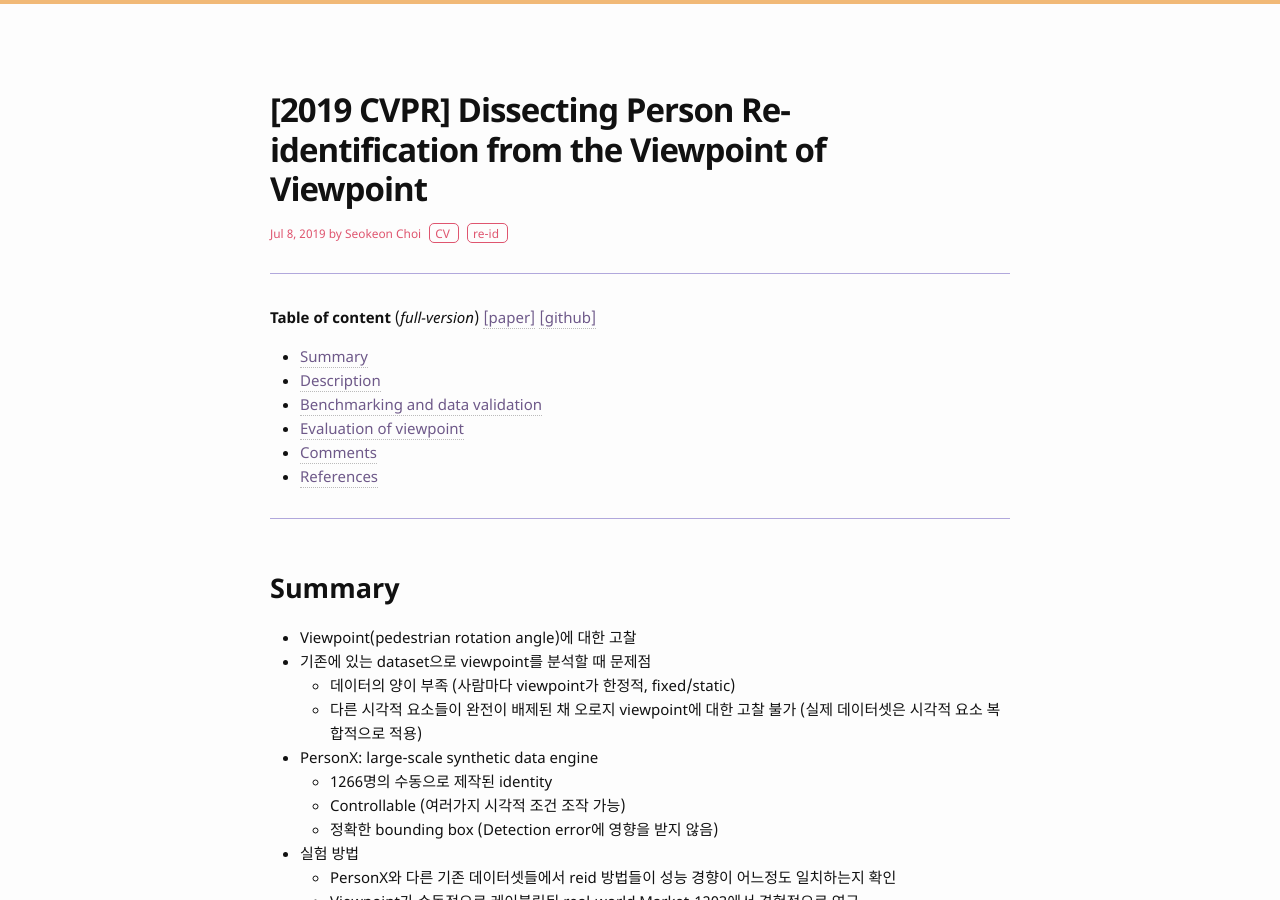
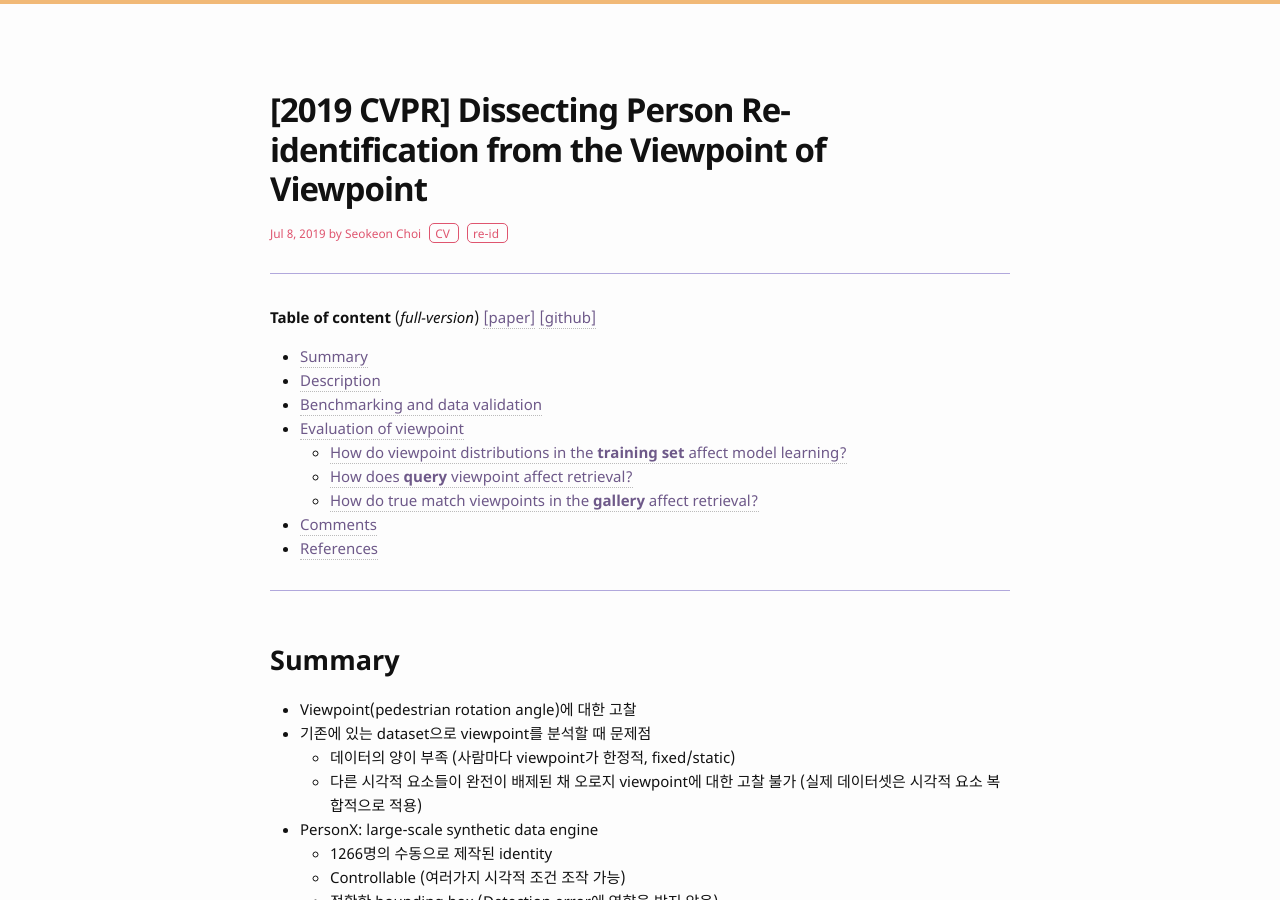
Before and after one commit to bismex/bismex.github.io, a Jekyll site: the page built from _posts/2019-07-08-PERSONX.md, in a window 1280 px wide and 900 px high. Built offline with Jekyll 4.4.1, drawn with Linux system fonts in a browser that asks for light colours; formulas are drawn with MathJax 3; some of the changed text lies outside the part shown.

Commit message:
Update 2019-07-08-PERSONX.md

```diff
--- a/_posts/2019-07-08-PERSONX.md
+++ b/_posts/2019-07-08-PERSONX.md
@@ -101,6 +101,12 @@ tags: CV re-id
 
 ## Evaluation of viewpoint
 
+### How do viewpoint distributions in the **training set** affect model learning?
+
+### How does **query** viewpoint affect retrieval?
+
+### How do true match viewpoints in the **gallery** affect retrieval?
+
 
 
 - Control group
```
